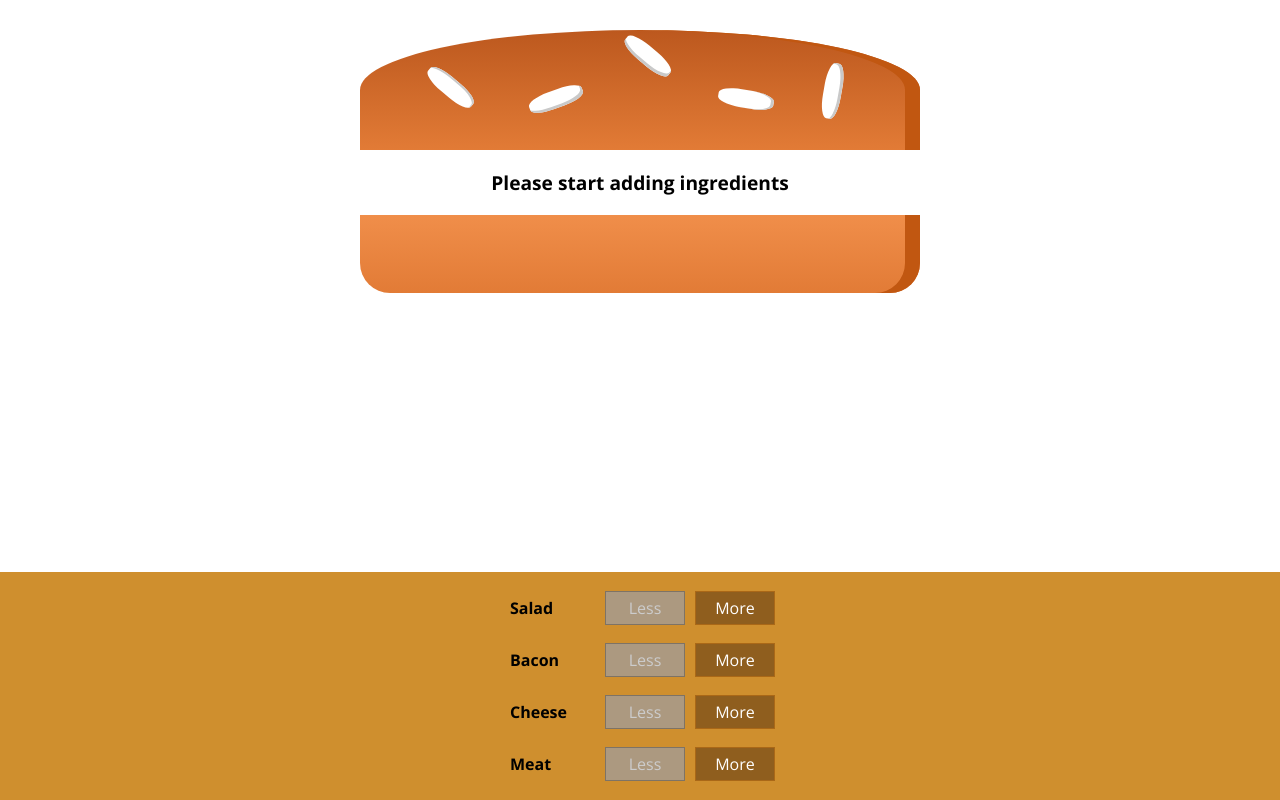
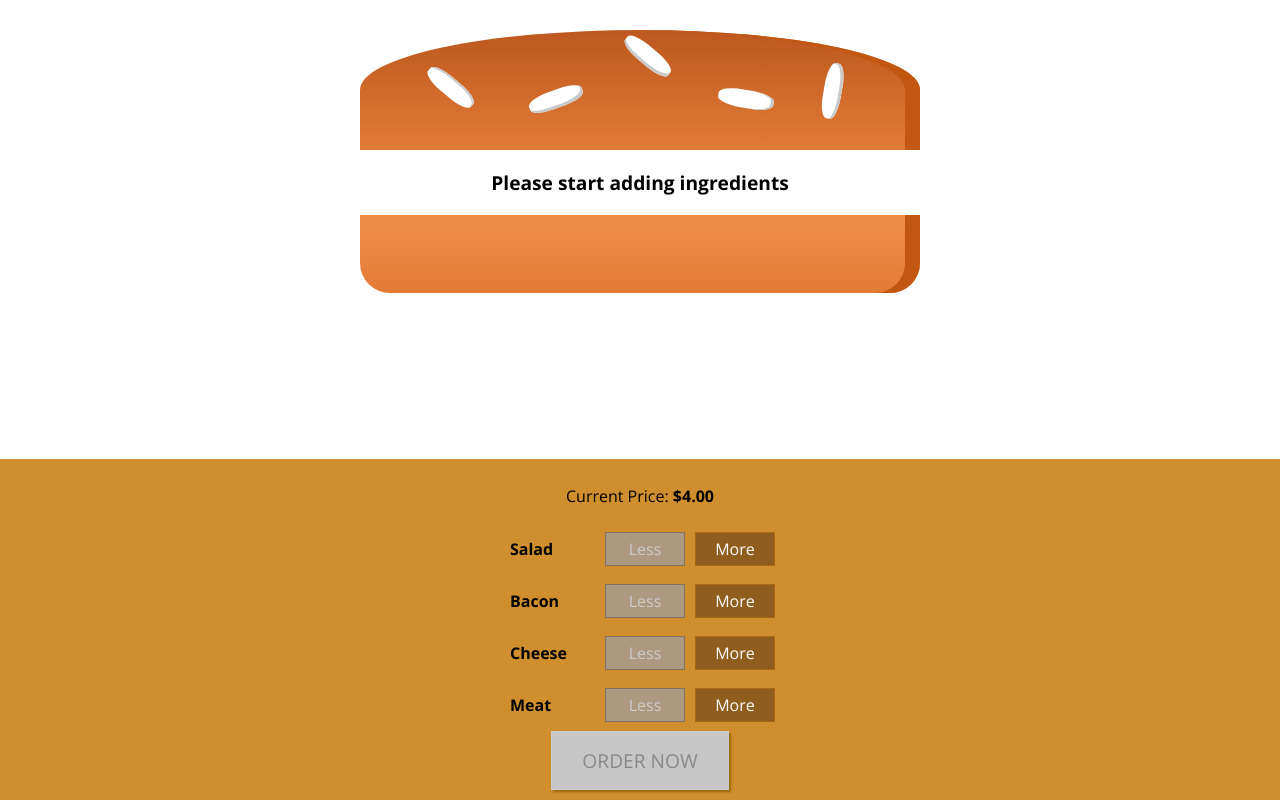
Before and after one commit to dpjoaopedro/burger-builder, a React app: page / in a window 1280 px wide. Built offline with nearby package versions, Linux system fonts and the light colour scheme.

Commit message:
Added modal and backdrop

```diff
--- a/src/components/Burger/BuildControls/BuildControls.css
+++ b/src/components/Burger/BuildControls/BuildControls.css
@@ -11,3 +11,45 @@
     left: 0;
     bottom: 0;
 }
+
+
+.OrderButton {
+    background-color: #DAD735;
+    outline: none;
+    cursor: pointer;
+    border: 1px solid #966909;
+    color: #966909;
+    font-family: inherit;
+    font-size: 1.2em;
+    padding: 15px 30px;
+    box-shadow: 2px 2px 2px #966909;
+}
+
+.OrderButton:hover, .OrderButton:active {
+    background-color: #A0DB41;
+    border: 1px solid #966909;
+    color: #966909;
+}
+
+.OrderButton:disabled {
+    background-color: #C7C6C6;
+    cursor: not-allowed;
+    border: 1px solid #ccc;
+    color: #888888;
+}
+
+.OrderButton:not(:disabled) {
+    animation: enable 0.3s linear;
+}
+
+@keyframes enable {
+    0% {
+        transform: scale(1);
+    }
+    60% {
+        transform: scale(1.1);
+    }
+    100% {
+        transform: scale(1);
+    }
+}
--- a/src/components/Burger/BuildControls/BuildControls.js
+++ b/src/components/Burger/BuildControls/BuildControls.js
@@ -11,6 +11,7 @@
 
 const buildControls = (props) => (
     <div className={classes.BuildControls}>
+        <p>Current Price: <strong>${props.price.toFixed(2)}</strong></p>
         {controls.map(ctrl => (
             <BuildControl
                 key={ctrl.label}
@@ -19,6 +20,10 @@
                 removed={() => props.ingredientRemoved(ctrl.type)}
                 disabled={props.disabled[ctrl.type]}/>
         ))}
+        <button
+            className={classes.OrderButton}
+            disabled={!props.purchaseable}
+            onClick={props.ordered}>ORDER NOW</button>
     </div>
 );
 
--- /dev/null
+++ b/src/components/Burger/BuildControls/OrderSummary/OrderSummary.js
@@ -0,0 +1,28 @@
+import React from 'react';
+import Auxiliary from '../../../../hoc/Auxiliary'
+
+
+const OrderSummary = (props) => {
+
+    const ingredientSummary = Object.keys(props.ingredients)
+        .map(igKey => {
+            return (
+                <li key={igKey}>
+                    <span style={{textTransform: 'capitalize'}}>{igKey}:</span> {props.ingredients[igKey]}
+                </li>
+            );
+        })
+
+    return (
+        <Auxiliary>
+            <h3>Your Order</h3>
+            <p>A delicious burger with following ingredients:</p>
+            <ul>
+                {ingredientSummary}
+            </ul>
+            <p>Continue to checkout?</p>
+        </Auxiliary>
+    )
+};
+
+export default OrderSummary;
--- a/src/components/Burger/Burger.css
+++ b/src/components/Burger/Burger.css
@@ -2,6 +2,7 @@
     width: 100%;
     margin: auto;
     height: 250px;
+    overflow: scroll;
     text-align: center;
     font-weight: bold;
     font-size: 1.2rem;
--- /dev/null
+++ b/src/components/Layout/UI/Backdrop/Backdrop.css
@@ -0,0 +1,9 @@
+.Backdrop {
+    width: 100%;
+    height: 100%;
+    position: fixed;
+    z-index: 100;
+    left: 0;
+    top: 0;
+    background-color: rgba(0,0,0,0.5);
+}
--- /dev/null
+++ b/src/components/Layout/UI/Backdrop/Backdrop.js
@@ -0,0 +1,11 @@
+import React from 'react';
+import classes from './Backdrop.css'
+
+const backdrop = (props) => (
+    props.show ? <div
+                    className={classes.Backdrop}
+                    onClick={props.clicked}
+                ></div> : null
+);
+
+export default backdrop;
--- /dev/null
+++ b/src/components/Layout/UI/Modal/Modal.css
@@ -0,0 +1,20 @@
+.Modal {
+    position: fixed;
+    z-index: 500;
+    background-color: white;
+    width: 70%;
+    border: 1px solid #ccc;
+    box-shadow: 1px 1px 1px black;
+    padding: 16px;
+    left: 15%;
+    top: 30%;
+    box-sizing: border-box;
+    transition: all 0.3s ease-out;
+}
+
+@media (min-width: 600px) {
+    .Modal {
+        width: 500px;
+        left: calc(50% - 250px);
+    }
+}
--- /dev/null
+++ b/src/components/Layout/UI/Modal/Modal.js
@@ -0,0 +1,23 @@
+import React from 'react'
+import classes from './Modal.css'
+import Auxiliary from '../../../../hoc/Auxiliary'
+import Backdrop from '../Backdrop/Backdrop'
+
+const modal = (props) => (
+    <Auxiliary>
+        <Backdrop
+            show={props.show}
+            clicked={props.clicked}>
+        </Backdrop>
+        <div
+            className={classes.Modal}
+            style={{
+                transform: props.show ? 'translateY(0)' : 'translateY(-100vh)',
+                opacity: props.show ? '1' : '0'
+            }}>
+            {props.children}
+        </div>
+    </Auxiliary>
+);
+
+export default modal;
--- a/src/containers/BurgerBuilder/BurgerBuilder.js
+++ b/src/containers/BurgerBuilder/BurgerBuilder.js
@@ -2,6 +2,8 @@
 import Auxiliary from '../../hoc/Auxiliary';
 import Burger from '../../components/Burger/Burger';
 import BuildControls from '../../components/Burger/BuildControls/BuildControls';
+import Modal from '../../components/Layout/UI/Modal/Modal'
+import OrderSummary from '../../components/Burger/BuildControls/OrderSummary/OrderSummary';
 
 const INGREDIENT_PRICES = {
     salad: 0.5,
@@ -19,7 +21,26 @@
             cheese: 0,
             meat: 0
         },
-        totalPrice: 4
+        totalPrice: 4,
+        purchaseable: false,
+        purchasing: false
+    }
+
+    purchaseHadler = () => {
+        this.setState({purchasing: true})
+    }
+
+    updatePurchaseState(updatedIngredients) {
+
+        const sum = Object.keys(updatedIngredients)
+            .map(igKey => {
+                return updatedIngredients[igKey]
+            })
+            .reduce((sum, el) => {
+                return sum + el
+            }, 0);
+
+        this.setState({purchaseable: sum > 0})
     }
 
     addIngredientHandler = (type) => {
@@ -35,6 +56,7 @@
         const newPrice = oldPrice + priceAddition;
 
         this.setState({totalPrice: newPrice, ingredients: updatedIngredients})
+        this.updatePurchaseState(updatedIngredients);
     }
 
     removeIngredientHandler = (type) => {
@@ -53,6 +75,11 @@
         const newPrice = oldPrice - priceDeduction;
 
         this.setState({totalPrice: newPrice, ingredients: updatedIngredients})
+        this.updatePurchaseState(updatedIngredients);
+    }
+
+    backdropClickHandler = () => {
+        this.setState({purchasing: false})
     }
 
     render() {
@@ -67,11 +94,17 @@
 
         return (
             <Auxiliary>
+                <Modal show={this.state.purchasing} clicked={this.backdropClickHandler}>
+                    <OrderSummary ingredients={this.state.ingredients} />
+                </Modal>
                 <Burger ingredients={this.state.ingredients}/>
                 <BuildControls
                     ingredientAdded={this.addIngredientHandler}
                     ingredientRemoved={this.removeIngredientHandler}
-                    disabled={disabledInfo}/>
+                    disabled={disabledInfo}
+                    price={this.state.totalPrice}
+                    purchaseable={this.state.purchaseable}
+                    ordered={this.purchaseHadler}/>
             </Auxiliary>
         );
     }
```
